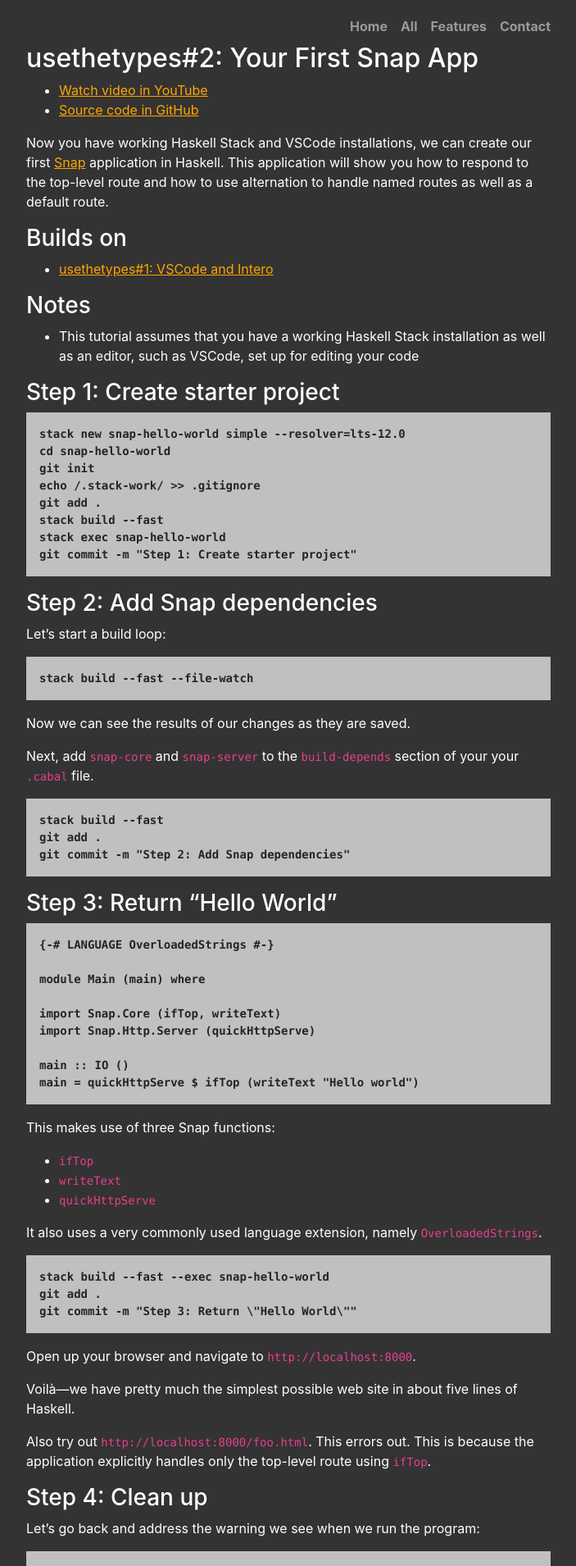
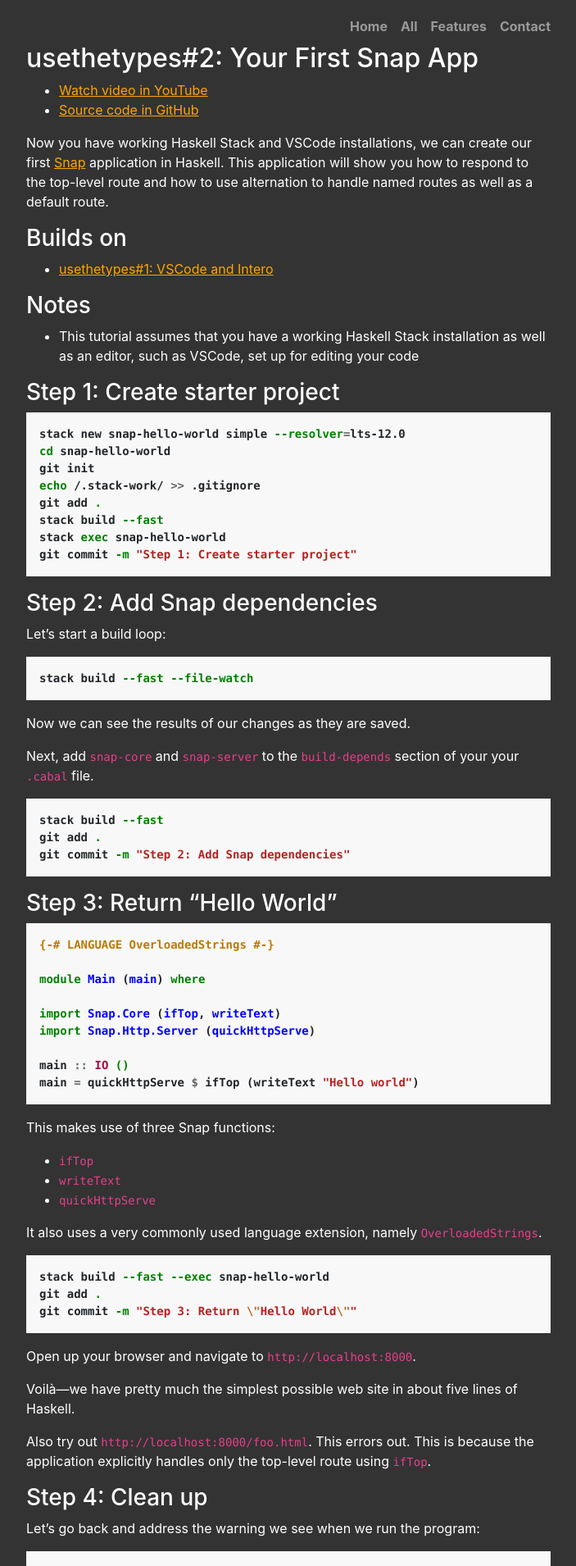
Before and after one commit to usethetypes/usethetypes.github.io, a Jekyll site: the page built from videos/002-your-first-snap-app.md, in a window 1280 px wide. Shown: the top 1910 px of the page at 82% size, without its empty margins (288-991 px from the left). Built offline with Jekyll 4.4.1, drawn with Linux system fonts in a browser that asks for light colours.

Commit message:
Pygments default stylesheet
From: https://raw.githubusercontent.com/richleland/pygments-css/master/default.css

```diff
--- a/_includes/head.html
+++ b/_includes/head.html
@@ -7,5 +7,6 @@
   <title>{{ page.title | markdownify | remove: '<p>' | remove: '</p>' | strip_html }}</title>
   <link href="https://cdnjs.cloudflare.com/ajax/libs/twitter-bootstrap/4.1.2/css/bootstrap.min.css" rel="stylesheet">
   <link href="/default.css" rel="stylesheet">
+  <link href="/pygments-default.css" rel="stylesheet">
   <script>const TAG = "{{ site.time | date: '%s%N' }}";</script>
 </head>
--- /dev/null
+++ b/pygments-default.css
@@ -0,0 +1,69 @@
+.highlight .hll { background-color: #ffffcc }
+.highlight  { background: #f8f8f8; }
+.highlight .c { color: #408080; font-style: italic } /* Comment */
+.highlight .err { border: 1px solid #FF0000 } /* Error */
+.highlight .k { color: #008000; font-weight: bold } /* Keyword */
+.highlight .o { color: #666666 } /* Operator */
+.highlight .ch { color: #408080; font-style: italic } /* Comment.Hashbang */
+.highlight .cm { color: #408080; font-style: italic } /* Comment.Multiline */
+.highlight .cp { color: #BC7A00 } /* Comment.Preproc */
+.highlight .cpf { color: #408080; font-style: italic } /* Comment.PreprocFile */
+.highlight .c1 { color: #408080; font-style: italic } /* Comment.Single */
+.highlight .cs { color: #408080; font-style: italic } /* Comment.Special */
+.highlight .gd { color: #A00000 } /* Generic.Deleted */
+.highlight .ge { font-style: italic } /* Generic.Emph */
+.highlight .gr { color: #FF0000 } /* Generic.Error */
+.highlight .gh { color: #000080; font-weight: bold } /* Generic.Heading */
+.highlight .gi { color: #00A000 } /* Generic.Inserted */
+.highlight .go { color: #888888 } /* Generic.Output */
+.highlight .gp { color: #000080; font-weight: bold } /* Generic.Prompt */
+.highlight .gs { font-weight: bold } /* Generic.Strong */
+.highlight .gu { color: #800080; font-weight: bold } /* Generic.Subheading */
+.highlight .gt { color: #0044DD } /* Generic.Traceback */
+.highlight .kc { color: #008000; font-weight: bold } /* Keyword.Constant */
+.highlight .kd { color: #008000; font-weight: bold } /* Keyword.Declaration */
+.highlight .kn { color: #008000; font-weight: bold } /* Keyword.Namespace */
+.highlight .kp { color: #008000 } /* Keyword.Pseudo */
+.highlight .kr { color: #008000; font-weight: bold } /* Keyword.Reserved */
+.highlight .kt { color: #B00040 } /* Keyword.Type */
+.highlight .m { color: #666666 } /* Literal.Number */
+.highlight .s { color: #BA2121 } /* Literal.String */
+.highlight .na { color: #7D9029 } /* Name.Attribute */
+.highlight .nb { color: #008000 } /* Name.Builtin */
+.highlight .nc { color: #0000FF; font-weight: bold } /* Name.Class */
+.highlight .no { color: #880000 } /* Name.Constant */
+.highlight .nd { color: #AA22FF } /* Name.Decorator */
+.highlight .ni { color: #999999; font-weight: bold } /* Name.Entity */
+.highlight .ne { color: #D2413A; font-weight: bold } /* Name.Exception */
+.highlight .nf { color: #0000FF } /* Name.Function */
+.highlight .nl { color: #A0A000 } /* Name.Label */
+.highlight .nn { color: #0000FF; font-weight: bold } /* Name.Namespace */
+.highlight .nt { color: #008000; font-weight: bold } /* Name.Tag */
+.highlight .nv { color: #19177C } /* Name.Variable */
+.highlight .ow { color: #AA22FF; font-weight: bold } /* Operator.Word */
+.highlight .w { color: #bbbbbb } /* Text.Whitespace */
+.highlight .mb { color: #666666 } /* Literal.Number.Bin */
+.highlight .mf { color: #666666 } /* Literal.Number.Float */
+.highlight .mh { color: #666666 } /* Literal.Number.Hex */
+.highlight .mi { color: #666666 } /* Literal.Number.Integer */
+.highlight .mo { color: #666666 } /* Literal.Number.Oct */
+.highlight .sa { color: #BA2121 } /* Literal.String.Affix */
+.highlight .sb { color: #BA2121 } /* Literal.String.Backtick */
+.highlight .sc { color: #BA2121 } /* Literal.String.Char */
+.highlight .dl { color: #BA2121 } /* Literal.String.Delimiter */
+.highlight .sd { color: #BA2121; font-style: italic } /* Literal.String.Doc */
+.highlight .s2 { color: #BA2121 } /* Literal.String.Double */
+.highlight .se { color: #BB6622; font-weight: bold } /* Literal.String.Escape */
+.highlight .sh { color: #BA2121 } /* Literal.String.Heredoc */
+.highlight .si { color: #BB6688; font-weight: bold } /* Literal.String.Interpol */
+.highlight .sx { color: #008000 } /* Literal.String.Other */
+.highlight .sr { color: #BB6688 } /* Literal.String.Regex */
+.highlight .s1 { color: #BA2121 } /* Literal.String.Single */
+.highlight .ss { color: #19177C } /* Literal.String.Symbol */
+.highlight .bp { color: #008000 } /* Name.Builtin.Pseudo */
+.highlight .fm { color: #0000FF } /* Name.Function.Magic */
+.highlight .vc { color: #19177C } /* Name.Variable.Class */
+.highlight .vg { color: #19177C } /* Name.Variable.Global */
+.highlight .vi { color: #19177C } /* Name.Variable.Instance */
+.highlight .vm { color: #19177C } /* Name.Variable.Magic */
+.highlight .il { color: #666666 } /* Literal.Number.Integer.Long */
```
